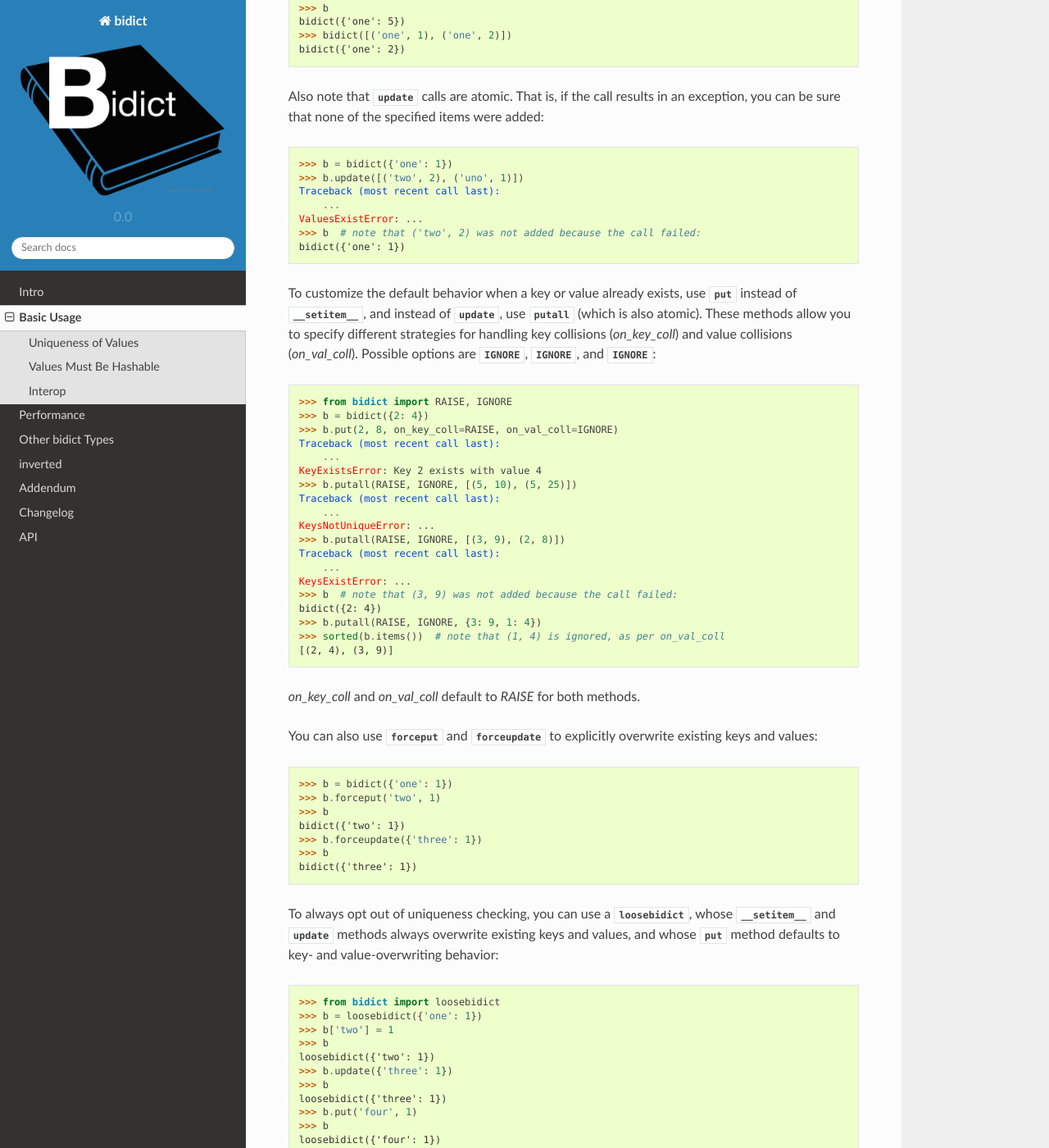
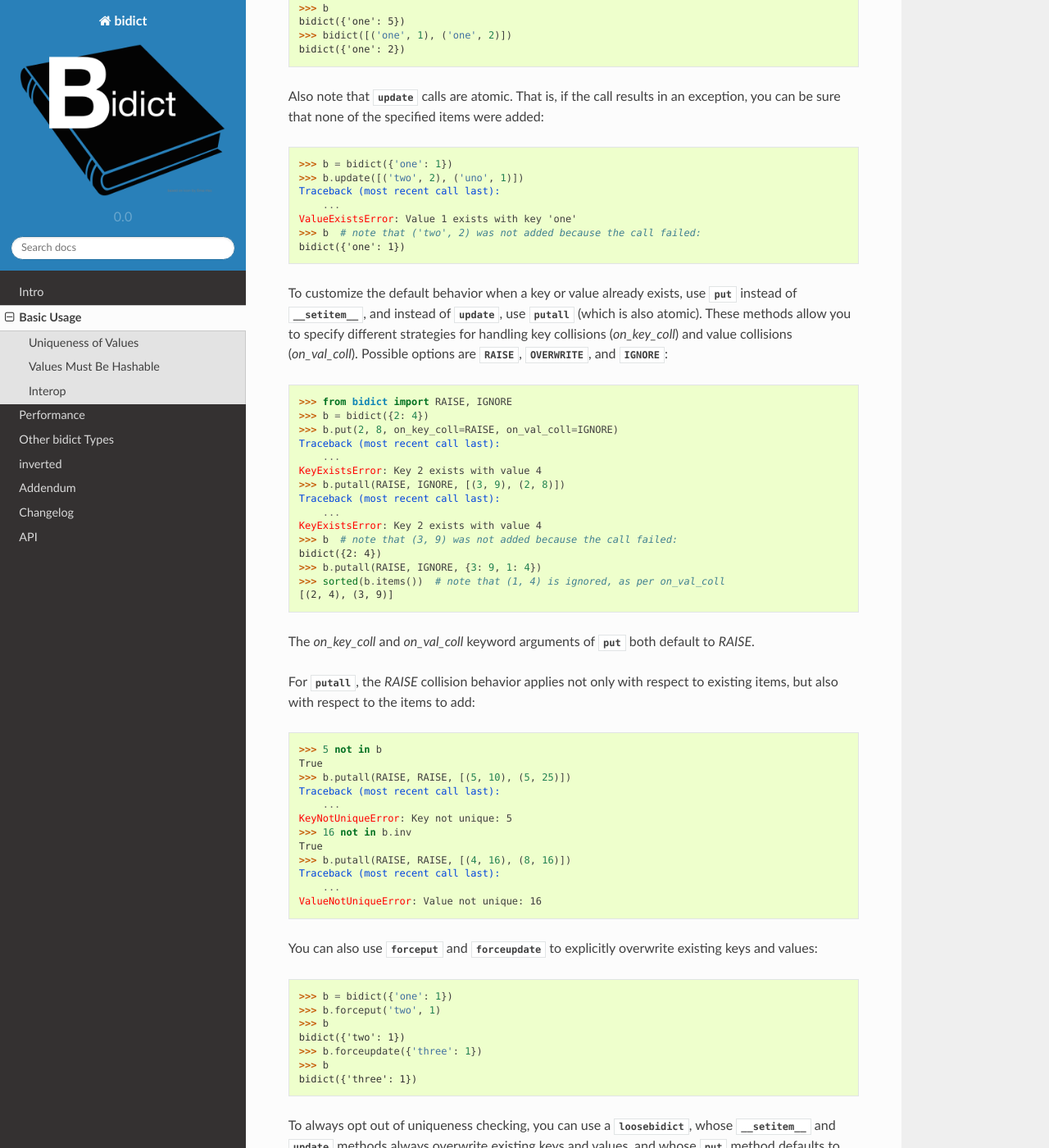
Before and after one commit to jab/bidict, a Sphinx documentation site: the page built from docs/basic-usage.rst, in a window 1280 px wide and 1400 px high, scrolled down 2196 px. Shown: the whole window at 82% size. Built offline with Sphinx 7.4.7 and the Read the Docs theme 2.0.0, drawn with Linux system fonts in a browser that asks for light colours; some of the changed text lies outside the part shown.

Commit message:
speed up pairs, fix bugs in _update + refactor exceptions, improve tests

```diff
--- a/docs/namedbidict.rst.inc
+++ b/docs/namedbidict.rst.inc
@@ -27,7 +27,7 @@ allowing the creation of e.g. namedfrozenbidicts::
     >>> from bidict import frozenbidict
     >>> ElMap = namedbidict('ElMap', 'sym', 'el', base_type=frozenbidict)
     >>> noble = ElMap(He='helium')
-    >>> hash(noble) is not 'an exception'
+    >>> hash(noble) is not 'an error'
     True
     >>> noble['C'] = 'carbon'  # mutation fails
     Traceback (most recent call last):
--- a/docs/unique-values.rst.inc
+++ b/docs/unique-values.rst.inc
@@ -37,19 +37,19 @@ and resolve the conflict before it causes problems later on::
         ...
     ValueExistsError: Value 1 exists with key 'one'
 
-The same thing happens with initializations and
-:attr:`update <bidict.bidict.update>` calls
-that would overwrite the key of an existing value::
+Initializations and :attr:`update <bidict.bidict.update>` calls
+that would overwrite the key of an existing value
+raise an exception too::
 
     >>> b = bidict([('one', 1), ('two', 1)])
     Traceback (most recent call last):
         ...
-    ValuesNotUniqueError: ...
+    ValueNotUniqueError: Value not unique: 1
     >>> b = bidict({'one': 1})
     >>> b.update({'two': 1})
     Traceback (most recent call last):
         ...
-    ValuesExistError: ...
+    ValueExistsError: Value 1 exists with key 'one'
 
 The purpose of this is to be more in line with the
 `Zen of Python <https://www.python.org/dev/peps/pep-0020/>`_,
@@ -83,7 +83,7 @@ you can be sure that none of the specified items were added::
     >>> b.update([('two', 2), ('uno', 1)])
     Traceback (most recent call last):
         ...
-    ValuesExistError: ...
+    ValueExistsError: Value 1 exists with key 'one'
     >>> b  # note that ('two', 2) was not added because the call failed:
     bidict({'one': 1})
 
@@ -95,8 +95,8 @@ use :attr:`putall <bidict.bidict.putall>` (which is also atomic).
 These methods allow you to specify different strategies for handling
 key collisions (*on_key_coll*) and value collisions (*on_val_coll*).
 Possible options are
-:class:`IGNORE <bidict.CollisionBehavior.RAISE>`,
-:class:`IGNORE <bidict.CollisionBehavior.OVERWRITE>`, and
+:class:`RAISE <bidict.CollisionBehavior.RAISE>`,
+:class:`OVERWRITE <bidict.CollisionBehavior.OVERWRITE>`, and
 :class:`IGNORE <bidict.CollisionBehavior.IGNORE>`::
 
     >>> from bidict import RAISE, IGNORE
@@ -105,21 +105,37 @@ Possible options are
     Traceback (most recent call last):
         ...
     KeyExistsError: Key 2 exists with value 4
-    >>> b.putall(RAISE, IGNORE, [(5, 10), (5, 25)])
-    Traceback (most recent call last):
-        ...
-    KeysNotUniqueError: ...
     >>> b.putall(RAISE, IGNORE, [(3, 9), (2, 8)])
     Traceback (most recent call last):
         ...
-    KeysExistError: ...
+    KeyExistsError: Key 2 exists with value 4
     >>> b  # note that (3, 9) was not added because the call failed:
     bidict({2: 4})
     >>> b.putall(RAISE, IGNORE, {3: 9, 1: 4})
     >>> sorted(b.items())  # note that (1, 4) is ignored, as per on_val_coll
     [(2, 4), (3, 9)]
 
-*on_key_coll* and *on_val_coll* default to *RAISE* for both methods.
+The *on_key_coll* and *on_val_coll* keyword arguments
+of :attr:`put <bidict.bidict.put>`
+both default to *RAISE*.
+
+For :attr:`putall <bidict.bidict.putall>`,
+the *RAISE* collision behavior applies not only
+with respect to existing items,
+but also with respect to the items to add::
+
+    >>> 5 not in b
+    True
+    >>> b.putall(RAISE, RAISE, [(5, 10), (5, 25)])
+    Traceback (most recent call last):
+        ...
+    KeyNotUniqueError: Key not unique: 5
+    >>> 16 not in b.inv
+    True
+    >>> b.putall(RAISE, RAISE, [(4, 16), (8, 16)])
+    Traceback (most recent call last):
+        ...
+    ValueNotUniqueError: Value not unique: 16
 
 You can also use
 :attr:`forceput <bidict.bidict.forceput>` and
--- a/setup.py
+++ b/setup.py
@@ -19,7 +19,7 @@ except Exception as e:
 
 tests_require = [
     'coverage==4.1.b2',
-    'hypothesis==3.0.5',
+    'hypothesis==3.1.0',
     'hypothesis-pytest==0.19.0',
     'py==1.4.31',
     'pydocstyle==1.0.0',
```
Also changed, not shown: other parts of docs/unique-values.rst.inc (+2 -1 lines), bidict/__init__.py (+3 -6 lines), docs/changelog.rst (+7 -8 lines), 8 other files.
